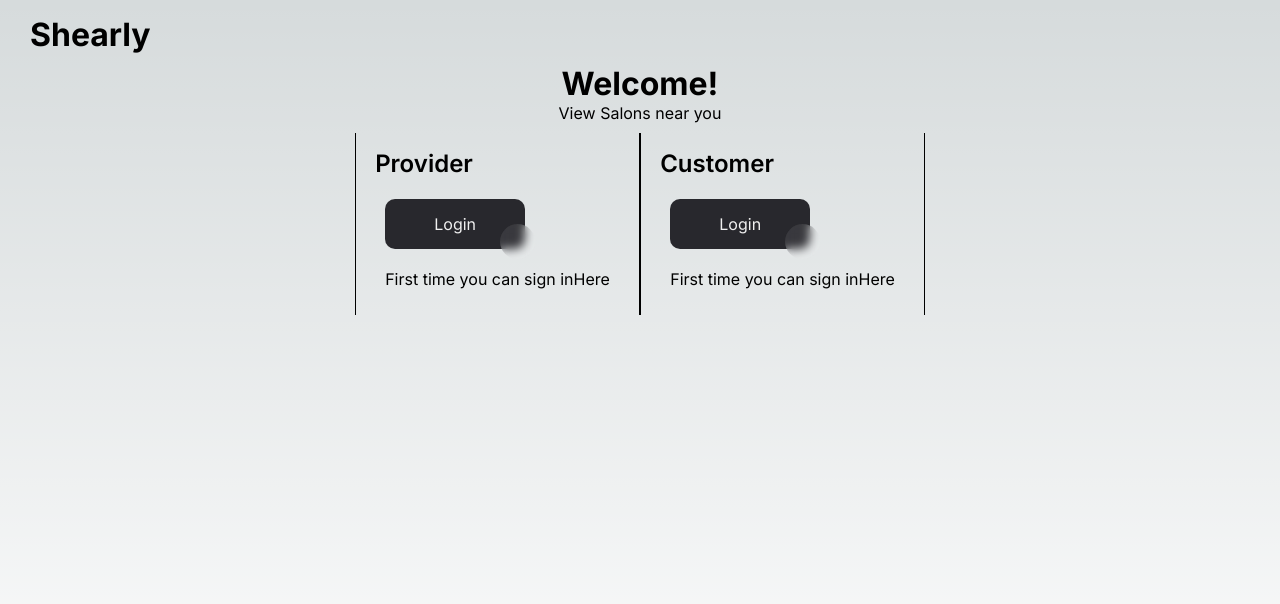
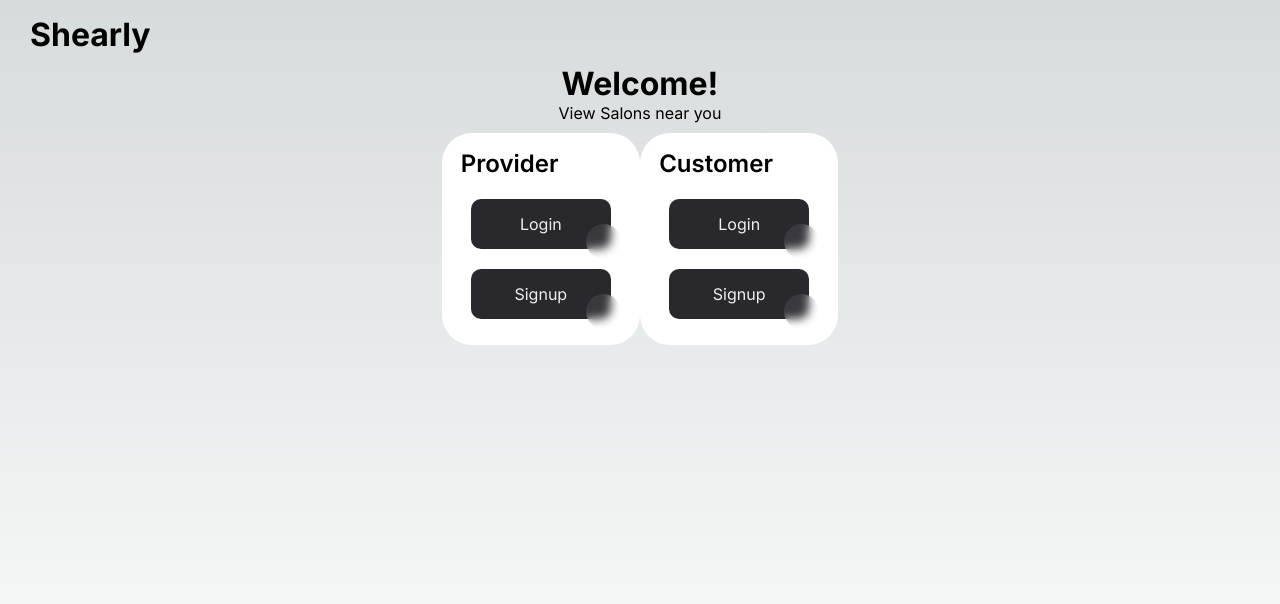
Before and after one commit to Dia-Dev-Design/shearly-next, a Next.js app: page / in a window 1280 px wide. Shown: the top 604 px of the page. Built offline with nearby package versions, Linux system fonts and the light colour scheme.

Commit message:
Added some styles

```diff
--- a/app/page.module.css
+++ b/app/page.module.css
@@ -141,8 +141,10 @@
 .infoCard {
   align-items: center;
   padding: 1rem 1.2rem;
-  border-left: 1px solid black;
-  border-right: 1px solid black;
+  border-radius: 30px;
+  background: white;
+  /* border-left: 1px solid black;
+  border-right: 1px solid black; */
 }
 
 .infoCard h2 {
--- a/app/page.tsx
+++ b/app/page.tsx
@@ -1,6 +1,6 @@
 import Image from "next/image";
 import styles from "./page.module.css";
-import Link from 'next/link';
+// import Link from 'next/link';
 
 export default function Home() {
   return (
@@ -108,10 +108,11 @@ export default function Home() {
             <h2> Provider</h2>
             <p>
               <button className={styles.button} role="button">Login</button>
-              {/* <button className={styles.button} role="button">Signup</button> */}
             </p>
             <p>
-              First time you can sign in <Link href="#"> Here </Link>
+              {/* First time you can sign in <Link href="#"> Here </Link>
+              <span>First time you can</span> */}
+              <button className={styles.button} role="button">Signup</button>
             </p>
           </a>
 
@@ -119,10 +120,11 @@ export default function Home() {
             <h2>Customer</h2>
             <p>
               <button className={styles.button} role="button">Login</button>
-              {/* <button className={styles.button} role="button">Signup</button>  */}
             </p>
             <p>
-              First time you can sign in <Link href="#"> Here </Link>
+              {/* First time you can sign in <Link href="#"> Here </Link>
+              <span>First time you can</span> */}
+              <button className={styles.button} role="button">Signup</button>
             </p>
           </a>
         </div>
```
